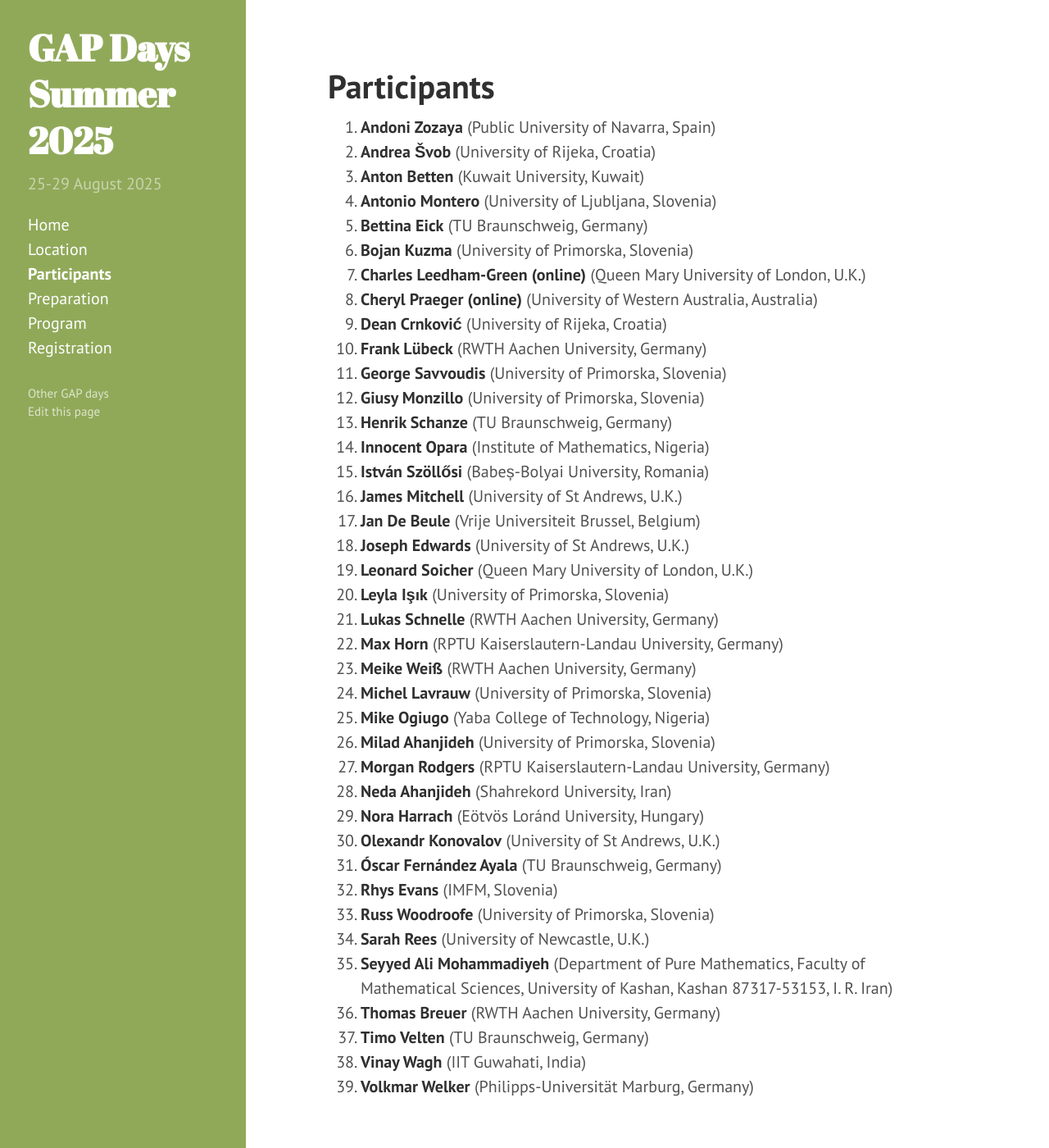
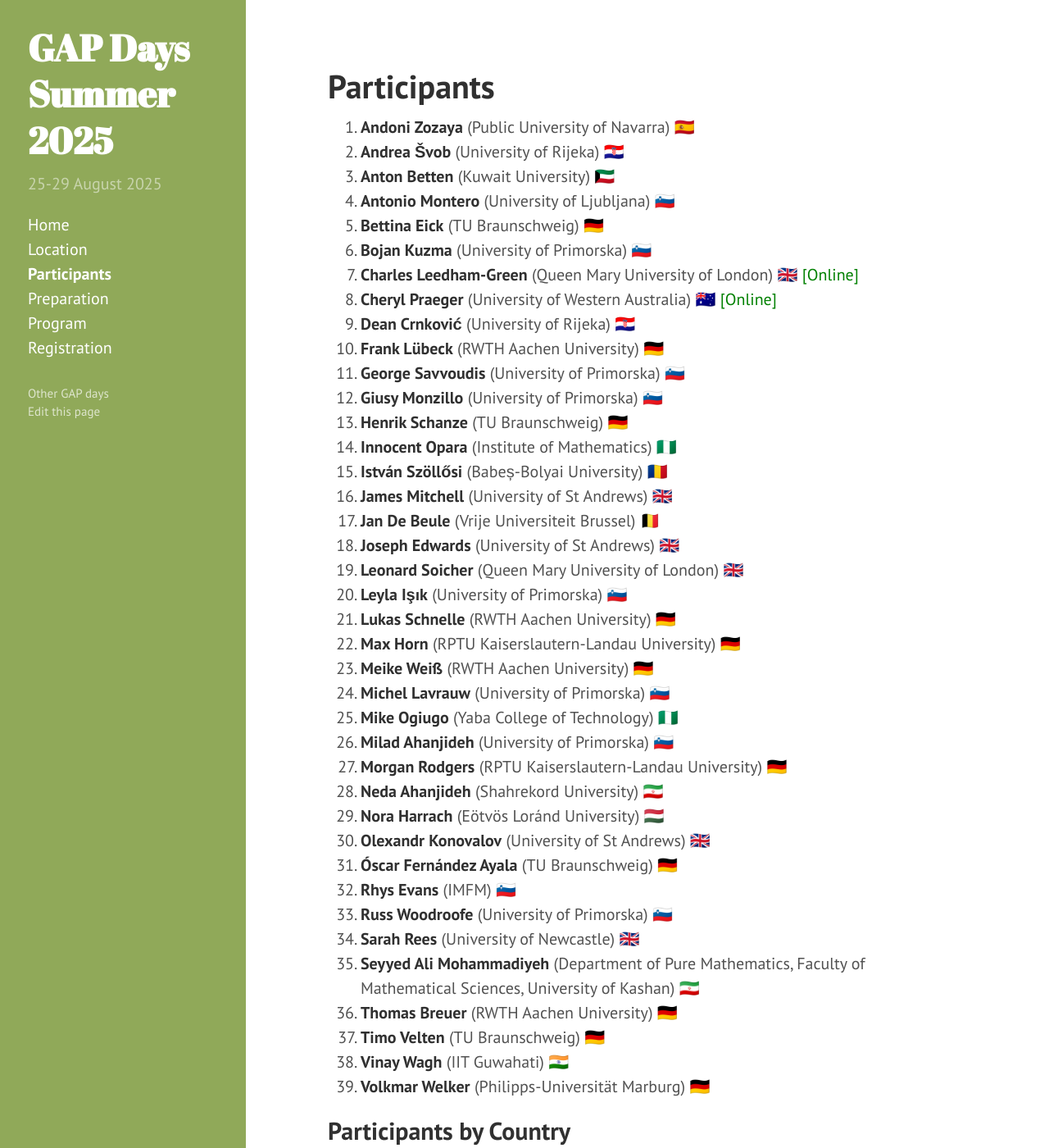
Before and after one commit to gapdays/gapdays2025-summer, a Jekyll site: the page built from participants.md, in a window 1280 px wide and 1400 px high. Shown: the whole window at 82% size. Built offline with Jekyll 4.4.1, drawn with Linux system fonts in a browser that asks for light colours; part of the change alters nothing that is shown; some of the changed text lies outside the part shown.

Commit message:
Update participants.md - check sorting, add bool online, add country name, add country emoji, add number of people from each countries

```diff
--- a/participants.md
+++ b/participants.md
@@ -2,65 +2,80 @@
 layout: page
 title: Participants
 participants:
-  - {name: Andoni Zozaya, affiliation: "Public University of Navarra, Spain"}
-  - {name: Andrea Švob, affiliation: "University of Rijeka, Croatia"}
-  - {name: Anton Betten, affiliation: "Kuwait University, Kuwait"}
-  - {name: Antonio Montero, affiliation: "University of Ljubljana, Slovenia"}
-  - {name: Bettina Eick, affiliation: "TU Braunschweig, Germany"}
-  - {name: Bojan Kuzma, affiliation: "University of Primorska, Slovenia"}
-  - {name: Charles Leedham-Green (online), affiliation: "Queen Mary University of London, U.K."}
-  - {name: Cheryl Praeger (online), affiliation: "University of Western Australia, Australia"}
-  - {name: Dean Crnković, affiliation: "University of Rijeka, Croatia"}
-  - {name: Frank Lübeck, affiliation: "RWTH Aachen University, Germany"}
-  - {name: George Savvoudis, affiliation: "University of Primorska, Slovenia"}
-  - {name: Giusy Monzillo, affiliation: "University of Primorska, Slovenia"}
-  - {name: Henrik Schanze, affiliation: "TU Braunschweig, Germany"}
-  - {name: Innocent Opara, affiliation: "Institute of Mathematics, Nigeria"}
-  - {name: István Szöllősi, affiliation: "Babeș-Bolyai University, Romania"}
-  - {name: James Mitchell, affiliation: "University of St Andrews, U.K."}
-  - {name: Jan De Beule, affiliation: "Vrije Universiteit Brussel, Belgium"}
-  - {name: Joseph Edwards, affiliation: "University of St Andrews, U.K."}
-  - {name: Leonard Soicher, affiliation: "Queen Mary University of London, U.K."}
-  - {name: Leyla Işık, affiliation: "University of Primorska, Slovenia"}
-  - {name: Lukas Schnelle, affiliation: "RWTH Aachen University, Germany"}
-  - {name: Max Horn, affiliation: "RPTU Kaiserslautern-Landau University, Germany"}
-  - {name: Meike Weiß, affiliation: "RWTH Aachen University, Germany"}
-  - {name: Michel Lavrauw, affiliation: "University of Primorska, Slovenia"}
-  - {name: Mike Ogiugo, affiliation: "Yaba College of Technology, Nigeria"}
-  - {name: Milad Ahanjideh, affiliation: "University of Primorska, Slovenia"}
-  - {name: Morgan Rodgers, affiliation: "RPTU Kaiserslautern-Landau University, Germany"}
-  - {name: Neda Ahanjideh, affiliation: "Shahrekord University, Iran"}
-  - {name: Nora Harrach, affiliation: "Eötvös Loránd University, Hungary"}
-  - {name: Olexandr Konovalov, affiliation: "University of St Andrews, U.K."}
-  - {name: Óscar Fernández Ayala, affiliation: "TU Braunschweig, Germany"}
-  - {name: Rhys Evans, affiliation: "IMFM, Slovenia"}
-  - {name: Russ Woodroofe, affiliation: "University of Primorska, Slovenia"}
-  - {name: Sarah Rees, affiliation: "University of Newcastle, U.K."}
-  - {name: Seyyed Ali Mohammadiyeh, affiliation: "Department of Pure Mathematics, Faculty of Mathematical Sciences, University of Kashan, Kashan 87317-53153, I. R. Iran"}
-  - {name: Thomas Breuer, affiliation: "RWTH Aachen University, Germany"}
-  - {name: Timo Velten, affiliation: "TU Braunschweig, Germany"}
-  - {name: Vinay Wagh, affiliation: "IIT Guwahati, India"}
-  - {name: Volkmar Welker, affiliation: "Philipps-Universität Marburg, Germany"}
+  - {name: Andoni Zozaya, affiliation: "Public University of Navarra", country: "Spain", country_emoji: "🇪🇸", online: false}
+  - {name: Andrea Švob, affiliation: "University of Rijeka", country: "Croatia", country_emoji: "🇭🇷", online: false}
+  - {name: Anton Betten, affiliation: "Kuwait University", country: "Kuwait", country_emoji: "🇰🇼", online: false}
+  - {name: Antonio Montero, affiliation: "University of Ljubljana", country: "Slovenia", country_emoji: "🇸🇮", online: false}
+  - {name: Bettina Eick, affiliation: "TU Braunschweig", country: "Germany", country_emoji: "🇩🇪", online: false}
+  - {name: Bojan Kuzma, affiliation: "University of Primorska", country: "Slovenia", country_emoji: "🇸🇮", online: false}
+  - {name: Charles Leedham-Green, affiliation: "Queen Mary University of London", country: "United Kingdom", country_emoji: "🇬🇧", online: true}
+  - {name: Cheryl Praeger, affiliation: "University of Western Australia", country: "Australia", country_emoji: "🇦🇺", online: true}
+  - {name: Dean Crnković, affiliation: "University of Rijeka", country: "Croatia", country_emoji: "🇭🇷", online: false}
+  - {name: Frank Lübeck, affiliation: "RWTH Aachen University", country: "Germany", country_emoji: "🇩🇪", online: false}
+  - {name: George Savvoudis, affiliation: "University of Primorska", country: "Slovenia", country_emoji: "🇸🇮", online: false}
+  - {name: Giusy Monzillo, affiliation: "University of Primorska", country: "Slovenia", country_emoji: "🇸🇮", online: false}
+  - {name: Henrik Schanze, affiliation: "TU Braunschweig", country: "Germany", country_emoji: "🇩🇪", online: false}
+  - {name: Innocent Opara, affiliation: "Institute of Mathematics", country: "Nigeria", country_emoji: "🇳🇬", online: false}
+  - {name: István Szöllősi, affiliation: "Babeș-Bolyai University", country: "Romania", country_emoji: "🇷🇴", online: false}
+  - {name: James Mitchell, affiliation: "University of St Andrews", country: "United Kingdom", country_emoji: "🇬🇧", online: false}
+  - {name: Jan De Beule, affiliation: "Vrije Universiteit Brussel", country: "Belgium", country_emoji: "🇧🇪", online: false}
+  - {name: Joseph Edwards, affiliation: "University of St Andrews", country: "United Kingdom", country_emoji: "🇬🇧", online: false}
+  - {name: Leonard Soicher, affiliation: "Queen Mary University of London", country: "United Kingdom", country_emoji: "🇬🇧", online: false}
+  - {name: Leyla Işık, affiliation: "University of Primorska", country: "Slovenia", country_emoji: "🇸🇮", online: false}
+  - {name: Lukas Schnelle, affiliation: "RWTH Aachen University", country: "Germany", country_emoji: "🇩🇪", online: false}
+  - {name: Max Horn, affiliation: "RPTU Kaiserslautern-Landau University", country: "Germany", country_emoji: "🇩🇪", online: false}
+  - {name: Meike Weiß, affiliation: "RWTH Aachen University", country: "Germany", country_emoji: "🇩🇪", online: false}
+  - {name: Michel Lavrauw, affiliation: "University of Primorska", country: "Slovenia", country_emoji: "🇸🇮", online: false}
+  - {name: Mike Ogiugo, affiliation: "Yaba College of Technology", country: "Nigeria", country_emoji: "🇳🇬", online: false}
+  - {name: Milad Ahanjideh, affiliation: "University of Primorska", country: "Slovenia", country_emoji: "🇸🇮", online: false}
+  - {name: Morgan Rodgers, affiliation: "RPTU Kaiserslautern-Landau University", country: "Germany", country_emoji: "🇩🇪", online: false}
+  - {name: Neda Ahanjideh, affiliation: "Shahrekord University", country: "Iran", country_emoji: "🇮🇷", online: false}
+  - {name: Nora Harrach, affiliation: "Eötvös Loránd University", country: "Hungary", country_emoji: "🇭🇺", online: false}
+  - {name: Olexandr Konovalov, affiliation: "University of St Andrews", country: "United Kingdom", country_emoji: "🇬🇧", online: false}
+  - {name: Óscar Fernández Ayala, affiliation: "TU Braunschweig", country: "Germany", country_emoji: "🇩🇪", online: false}
+  - {name: Rhys Evans, affiliation: "IMFM", country: "Slovenia", country_emoji: "🇸🇮", online: false}
+  - {name: Russ Woodroofe, affiliation: "University of Primorska", country: "Slovenia", country_emoji: "🇸🇮", online: false}
+  - {name: Sarah Rees, affiliation: "University of Newcastle", country: "United Kingdom", country_emoji: "🇬🇧", online: false}
+  - {name: Seyyed Ali Mohammadiyeh, affiliation: "Department of Pure Mathematics, Faculty of Mathematical Sciences, University of Kashan", country: "Iran", country_emoji: "🇮🇷", online: false}
+  - {name: Thomas Breuer, affiliation: "RWTH Aachen University", country: "Germany", country_emoji: "🇩🇪", online: false}
+  - {name: Timo Velten, affiliation: "TU Braunschweig", country: "Germany", country_emoji: "🇩🇪", online: false}
+  - {name: Vinay Wagh, affiliation: "IIT Guwahati", country: "India", country_emoji: "🇮🇳", online: false}
+  - {name: Volkmar Welker, affiliation: "Philipps-Universität Marburg", country: "Germany", country_emoji: "🇩🇪", online: false}
 ---
 
-<ol>{% assign participants = page.participants %}
+<ol>
+{% assign participants = page.participants %}
 {% for p in participants %}
   <li>
     <strong>{{ p.name }}</strong>
     {% if p.affiliation != null %} ({{ p.affiliation }}){% endif %}
+    {% if p.country_emoji != null %} {{ p.country_emoji }}{% endif %}
+    {% if p.online %}
+      <span style="color: green;">[Online]</span>
+    {% endif %}
     {% if p.links != null %}
         {% for item in p.links %}
             <a href="{{ item[1] }}">({{ item[0] }})</a>
         {% endfor %}
     {% endif %}
     <br/>
-      {% if p.talk != null %} Talk: {{ p.talk }}{% endif %}
+    {% if p.talk != null %} Talk: {{ p.talk }}{% endif %}
   </li>
 {% endfor %}
 </ol>
 
+<h2>Participants by Country</h2>
+<ul>
+{% assign grouped = page.participants | group_by: "country" %}
+{% for country_group in grouped %}
+  {% assign country_name = country_group.name %}
+  {% assign participants_count = country_group.items | size %}
+  {% assign country_emoji = country_group.items[0].country_emoji %}
+  <li>{{ country_emoji }} {{ country_name }}: {{ participants_count }} participant{% if participants_count > 1 %}s{% endif %}</li>
+{% endfor %}
+</ul>
+
 {% if site.data.feedback.size > 0 %}
-
 <ul>
 {% for p in site.data.feedback %}
   <li>
@@ -71,10 +86,22 @@ participants:
   </li>
 {% endfor %}
 </ul>
-
 {% endif %}
 
 <!--
-## Conference photo
-[<img src="{{ site.baseurl }}/public/conf_photo.jpg" />]({{ site.baseurl }}/public/conf_photo.jpg)
+<h2>Conference photo</h2>
+<figure>
+  <a href="{{ site.baseurl }}/public/conf_photo.jpg">
+    <img
+      src="{{ site.baseurl }}/public/conf_photo.jpg"
+      alt="Group photo of GAP Days Summer 2025 participants at University of Primorska, Koper, Slovenia, 25-29 August 2025"
+      style="max-width:100%; height:auto;"
+    />
+  </a>
+  <figcaption>
+    GAP Days Summer 2025<br/>
+    25-29 August 2025<br/>
+    University of Primorska, Koper, Slovenia
+  </figcaption>
+</figure>
 -->
```
